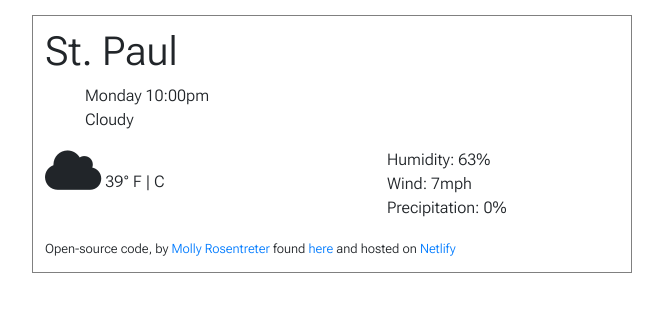
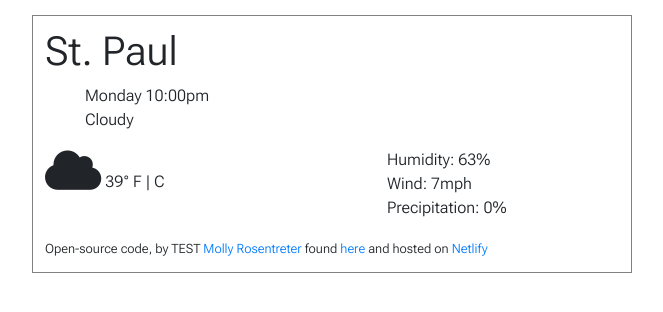
Before and after one commit to mollicopter/vanilla-weather-app, a plain HTML site: page index.html in a window 1280 px wide. Shown: the whole page, without its empty margins (308-971 px from the left). Drawn offline with nearby package versions, Linux system fonts and the light colour scheme.

Commit message:
Update index.html
Testing to make sure i remember this process

```diff
--- a/index.html
+++ b/index.html
@@ -54,7 +54,7 @@
 
 
 
-<small class="footer"> Open-source code, by <a href="mailto:mcrosentreter@gmail.com"> Molly Rosentreter</a> found <a
+<small class="footer"> Open-source code, by TEST <a href="mailto:mcrosentreter@gmail.com"> Molly Rosentreter</a> found <a
         href="https://github.com/mollicopter/vanilla-weather-app" target="_blank"> here </a> and hosted on <a
         href "https://www.netlify.com/" target="_blank"> Netlify</a></small>
 
```
